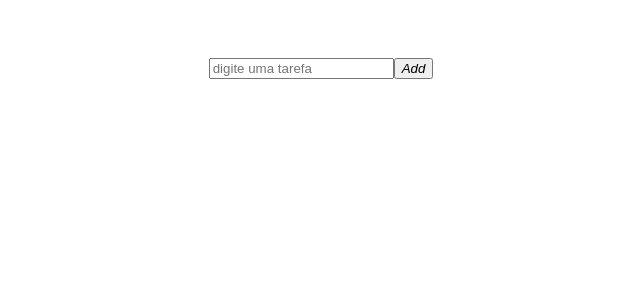
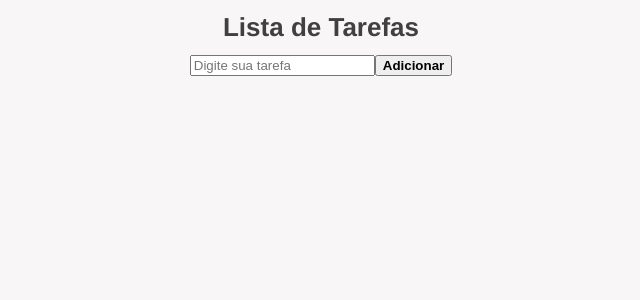
Before and after one commit to vvalcristina/todolist_react, a React (Create React App) app: page / in a window 1280 px wide. Shown: the top 300 px of the page, without its empty margins (319-959 px from the left). Built offline with nearby package versions, Linux system fonts and the light colour scheme.

Commit message:
Adicionando itens utilizando vetor

```diff
--- a/src/components/ToDoItem.js
+++ b/src/components/ToDoItem.js
@@ -5,30 +5,23 @@ class ToDoItems extends Component {
       super(props);
       this.criarTarefa = this.criarTarefa.bind(this);
     }
-
-    del(key) {
-      this.props.del(key);
+    delete(key) {
+      this.props.delete(key);
     }
-
     criarTarefa(item) {
-      return <li key={item.key}>
+      return <div key={item.key}>
                     <div>
-                      <a  onClick={() => this.del(item.key)}>
-                        <i className="fas fa-times"></i>
-                      </a>
+                      <a  onClick={() => this.delete(item.key)}><i className="fas fa-times"></i></a>
                     </div>
                     <div className="texto">{item.text}</div>
-             </li>
+             </div>
     }
-
     render() {
       var todoEntries = this.props.entries;
       var listItems = todoEntries.map(this.criarTarefa);
       return (
         <ul className="theList">
-
             {listItems}
-
         </ul>
       );
     }
--- a/src/components/ToDoList.js
+++ b/src/components/ToDoList.js
@@ -6,34 +6,30 @@ class ToDoList extends Component{
         super(props);
         this.state = { items: [] };
 
-        this.addItem = this.addItem.bind(this);
-        this.delItem = this.delItem.bind(this);
+        this.adicionarItem = this.adicionarItem.bind(this);
+        this.deleteItem = this.deleteItem.bind(this);
 }
 
-addItem(e) {
+adicionarItem(event) {
     if(this._inputElement.value !== "") {
       var novoItem = {
-        //o objeto contém o texto digitado no input e um valor único para cha
         text: this._inputElement.value
       };
-    //setando a propriedade items do state
     this.setState((prevState) => {
       return {
        items: prevState.items.concat(novoItem)
       };
     });
-    //limpando o input para receber o próximo elemento
     this._inputElement.value = ""
   }
-
   console.log(this.state.items);
-  //com a linha abaixo, é feita a sobrescrita do behavior default desse evento
-   e.preventDefault();
+   event.preventDefault();
 }
 
-delItem(key) {
+deleteItem(key) {
   var filteredItems = this.state.items.filter(function (item) {
     return (item.key !== key);
+    //https://developer.mozilla.org/pt-BR/docs/Web/JavaScript/Reference/Global_Objects/Object/keys
   });
 
   this.setState({
@@ -44,16 +40,15 @@ delItem(key) {
   render() {
     return (
       <div className="todoListMain">
+       <h1>Lista de Tarefas</h1>
         <div className="header">
-          <form onSubmit={this.addItem}>
-            <input  ref={(a) => this._inputElement = a}
-                    placeholder="digite uma tarefa">
+          <form onSubmit={this.adicionarItem}>
+            <input  ref={(a) => this._inputElement = a} placeholder="Digite sua tarefa">
             </input>
-            <button type="submit"><i className="fas fa-plus">Add</i></button>
+            <button type="submit"><b className="fas fa-plus">Adicionar</b></button>
           </form>
         </div>
-        <ToDoItems entries={this.state.items}
-                   del={this.delItem}/>
+        <ToDoItems entries={this.state.items} delete={this.deleteItem}/>
       </div>
     );
   }
--- a/src/index.css
+++ b/src/index.css
@@ -1,9 +1,20 @@
 body {
-  padding: 50px;
-  background-color: white;
-  font-family: sans-serif;
+  background: #f8f6f6;
+  color: #404040;
+  font-family: 'Franklin Gothic Medium', 'Arial Narrow', Arial, sans-serif;
+  font-size: 13px;
+  font-weight: normal;
+  line-height: 20px;
 }
-#container {
-  display: flex;
-  justify-content: center;
+
+a {
+  color: #1e7ad3;
+  text-decoration: none;
 }
+
+a:hover { text-decoration: underline }
+
+.container {
+  margin: 50px auto;
+  width: 380px;
+}
```
